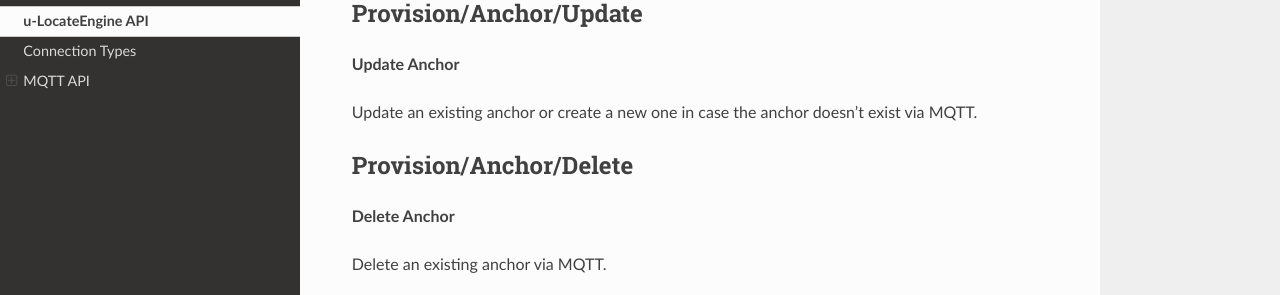
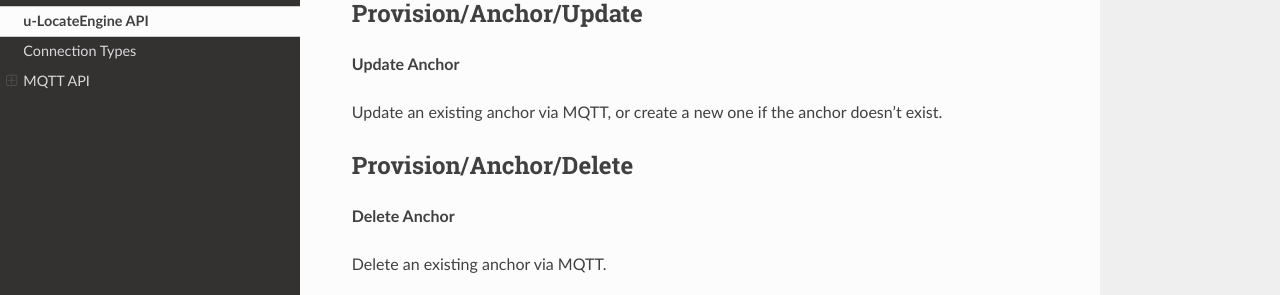
Before and after one commit to yannak/readthedocs_example, a Sphinx documentation site: the page built from docs/source/api.rst, in a window 1280 px wide and 900 px high, scrolled down 778 px. Shown: the part 155-450 px from the top of the window. Built offline with Sphinx 7.4.7 and the Read the Docs theme 2.0.0, drawn with Linux system fonts in a browser that asks for light colours.

```diff
--- a/docs/source/api.rst
+++ b/docs/source/api.rst
@@ -39,7 +39,7 @@ Provision/Anchor/Update
 
 **Update Anchor**
 
-Update an existing anchor or create a new one in case the anchor doesn't exist via MQTT.
+Update an existing anchor via MQTT, or create a new one if the anchor doesn't exist.
 
 Provision/Anchor/Delete
 -----------------------
```
